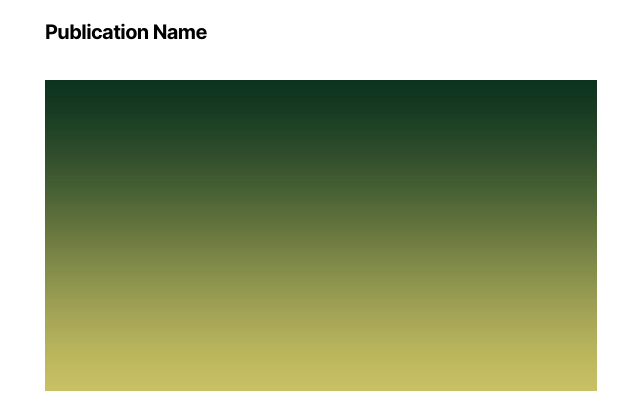
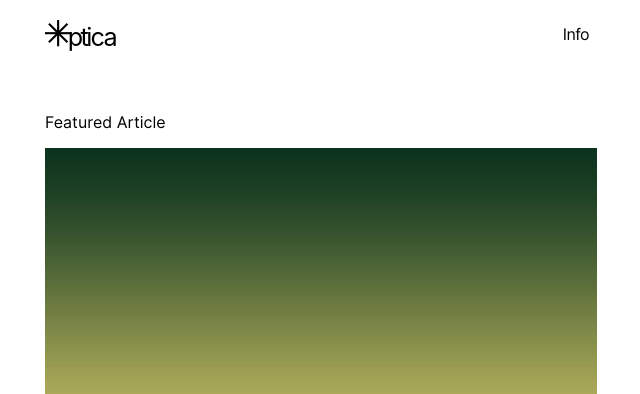
Before and after one commit to achen05/MICA-Publication, a plain HTML site: page index.html in a window 1280 px wide. Shown: the top 394 px of the page, without its empty margins (319-959 px from the left). Drawn offline with Linux system fonts and the light colour scheme.

Commit message:
Add files via upload

```diff
--- a/index.html
+++ b/index.html
@@ -10,11 +10,13 @@
     <div class="websiteContainer">
       <div class="websiteBodyContainer">
         <div class="topNaviagationBarContainer">
-          <p class="headerText" onclick="location='index.html'">Publication Name</p>
+          <object type="image/svg+xml" data="logos/OpticaLogo.svg" class="logo"></object>
+          <p class="headerTextButton">Info</p>
         </div>
 
         <div class="contentPositioning">
           <div class="contentContainer">
+            <p class="contentContainerCreator">Featured Article</p>
             <img src="imagePlaceholder.jpg" alt="" class="contentCoverImage">
             <p class="contentContainerTitle">Queer Bodies Through a Queer Lense</p>
             <p class="contentContainerCreator">By Sarah Leiva <br>December 4th, 2020</p>
--- a/style.css
+++ b/style.css
@@ -30,20 +30,29 @@ p {
 }
 
 .topNaviagationBarContainer {
-  text-align: left;
-  font-family: Inter-Bold;
-  font-size: 20px;
-  letter-spacing: -0.6px;
-  position: fixed;
+  width: 100%;
+  position: sticky;
+  top: 0px;
+  height: 72px;
   background-color: white;
-  width: 100%;
-  max-width: 600px;
-  height: 64px;
-  top: 0px;
+
 }
 
-.headerText {
+.logo {
+  padding-top: 20px;
+  width: 72px;
+
+
+}
+
+.headerTextButton {
   cursor: pointer;
+  float: right;
+  font-family: Inter-Regular;
+  font-size: 16px;
+  letter-spacing: -0.6px;
+  padding-top: 8px;
+  padding-right: 8px;
 }
 
 .websiteContainer {
@@ -53,12 +62,12 @@ p {
 }
 
 .websiteBodyContainer {
-  padding-top: 80px;
   padding-left: 24px;
   padding-right: 24px;
 }
 
 .contentPositioning {
+  padding-top: 24px;
   padding-bottom: 64px;
 }
 
@@ -72,7 +81,7 @@ p {
 }
 
 .contentContainerTitle {
-  font-family: Inter-SemiBold;
+  font-family: Inter-Medium;
   font-size: 40px;
   letter-spacing: -1px;
   margin: 0;
```
Also changed, not shown: logos/OpticaLogo.svg (added), logos/OpticaMonogram.svg (added).
